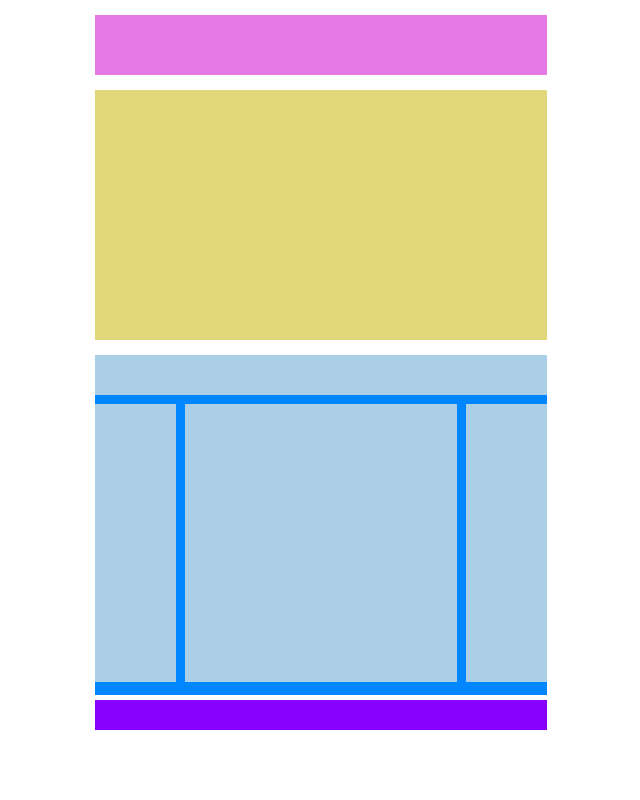
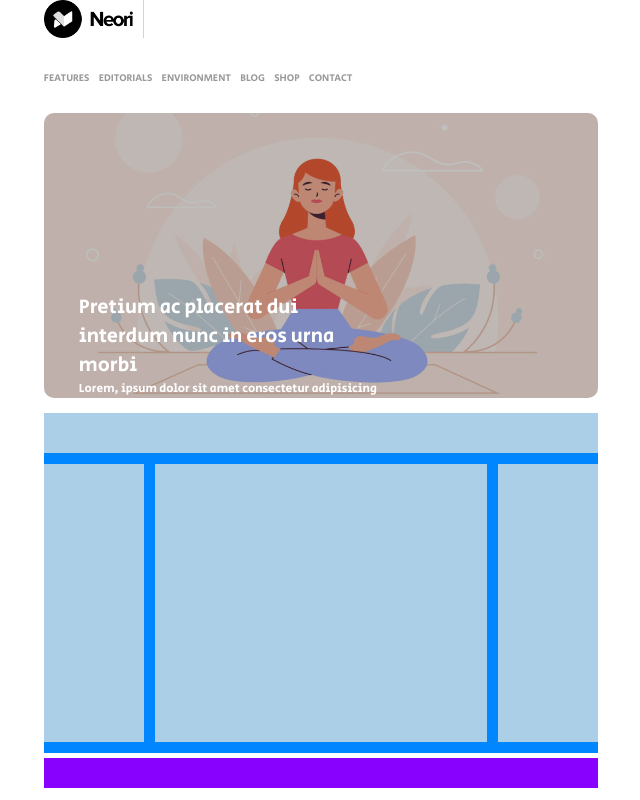
Before and after one commit to ketjj/htmlcss-wp, a plain HTML site: page index.html in a window 1280 px wide. Shown: the whole page, without its empty margins (319-959 px from the left). Drawn offline with Linux system fonts and the light colour scheme.

Commit message:
adding header and jumbotron

```diff
--- a/assets/css/style.css
+++ b/assets/css/style.css
@@ -7,11 +7,11 @@
 }
 
 body {
-  width: 40%;
+  width: 48%;
   min-width: 20%;
   max-width: 120%;
   margin: 0 auto;
-  padding: 15px 30px;
+  padding: 0px 30px;
   font-family: 'Secular One', sans-serif;
 }
 
@@ -20,24 +20,72 @@ body {
   display: table;
   clear: both;
 }
+li {
+  display: inline-block;
+  list-style: none;
+}
+a {
+  text-decoration: none;
+  color: #9b9a9a;
+}
+
+a:hover {
+  color: #c04e58;
+}
+
+.overlay {
+  background-color: rgba(0, 0, 0, 0.25);
+  height: 100%;
+}
 
 /* HEADER */
 
 .header.container{
   padding-bottom: 15px;
 }
+.menu nav {
+  margin-bottom: 25px;
+}
+.logo {
+  display: inline-block;
+  width: 100px;
+  padding-right: 10px;
+  margin-bottom: 20px;
+  border-right: 1px solid lightgrey;
+}
 
-.upper-header {
-  background-color: #e579e6;
-  height: 60px;
+.menu li {
+  text-transform: uppercase;
+  margin-right: 6px;
+  font-size: 10px;
+  font-weight: 400;
 }
 
 .jumbotron{
-  background-color: #e1d67a;
-  height: 250px;
-  margin-top: 15px;
+  background-image: url('../img/banner.jpg');
+  background-size: cover;
+  background-position: center;
+  height: 285px;
+  border-radius: 10px;
+  overflow: hidden;
+  color: white;
 }
 
+.jumbotron .text {
+  padding-top: 180px;
+  padding-left: 35px;
+}
+
+.text h3{
+  width: 55%;
+  font-size: 20px;
+  font-weight: 100;
+}
+
+.text p {
+  width: 60%;
+  font-size: 12px;
+}
 /* MAIN */
 
 main {
--- a/index.html
+++ b/index.html
@@ -16,15 +16,40 @@
   <header class="header container">
 
       <div class="upper-header clearfix">
-        <div class="logo"></div>
-        <div class="text-logo"></div>
 
-        <nav></nav>
+          <img class="logo"src="assets/img/logo.png" alt="logoandtitle">
+
+        <div class="menu">
+
+          <nav>
+            <ul>
+              <li><a href="x">features</a></li>
+              <li><a href="x">editorials</a></li>
+              <li><a href="x">environment</a></li>
+              <li><a href="x">blog</a></li>
+              <li><a href="x">shop</a></li>
+              <li><a href="x">contact</a></li>
+            </ul>
+          </nav>
+        </div>
       </div>
 
 
-      <div class="jumbotron"></div>
-  </header>
+      <div class="jumbotron">
+
+        <div class="overlay text">
+          <h3>
+            Pretium ac placerat dui interdum nunc in eros urna morbi
+          </h3>
+          <p>Lorem, ipsum dolor sit amet consectetur adipisicing elit. Reiciendis laudantium numquam sapiente,Quo!
+          </p>
+       </div>
+      </div>
+
+ </header>
+
+
+
 
 
   <main class="main container clearfix">
```
